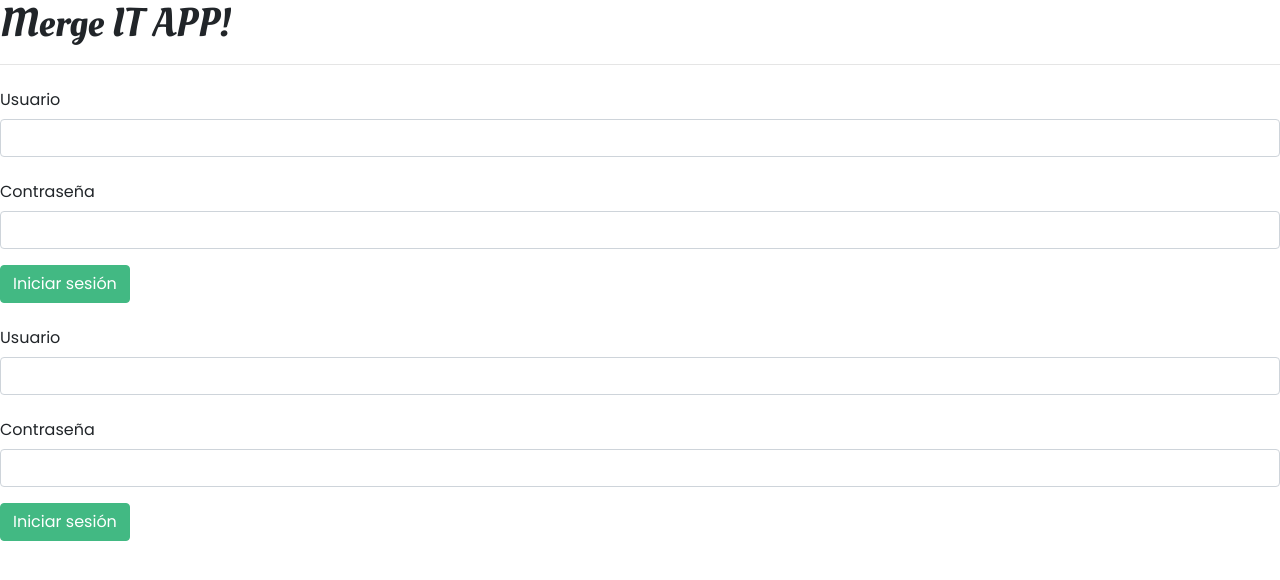
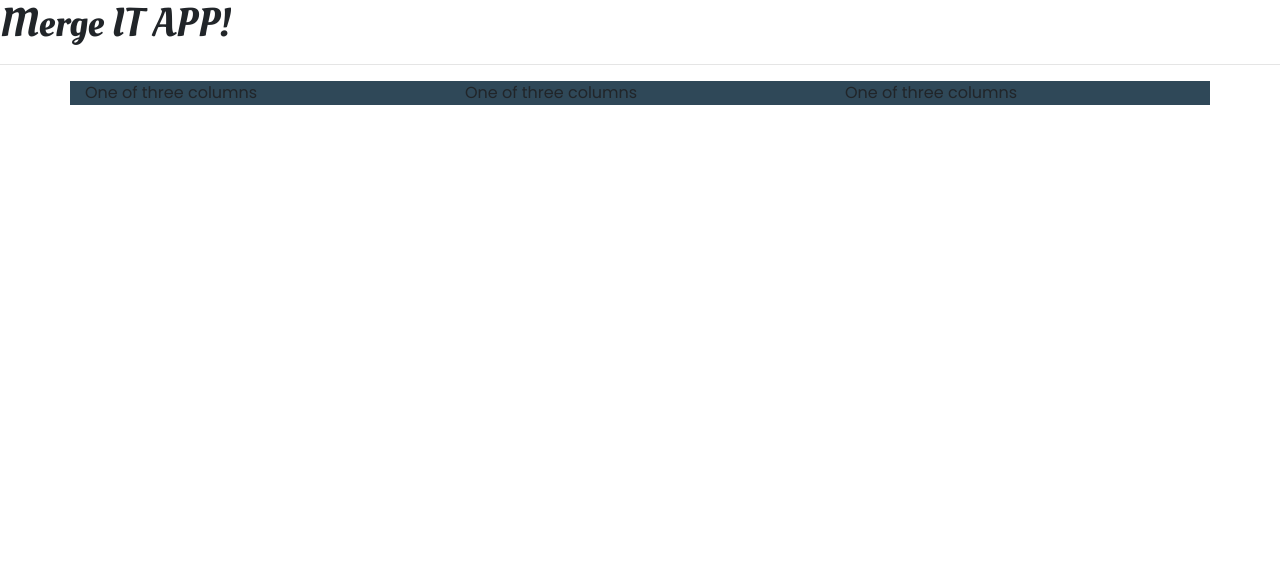
Before and after one commit to TwoDevsInc/MergeIt-FE, an Angular app: page / in a window 1280 px wide. Shown: the top 580 px of the page. Built offline with nearby package versions, Linux system fonts and the light colour scheme.

Commit message:
Arreglador bootstrap error

```diff
--- a/src/app/app.component.html
+++ b/src/app/app.component.html
@@ -2,12 +2,16 @@
 
 <hr>
 
-<div class="container"></div>
-<div class="row">
-    <div class="col-4">
-        <login></login>
+<div class="container bg-dark">
+    <div class="row">
+      <div class="col-sm">
+        One of three columns
+      </div>
+      <div class="col-sm">
+        One of three columns
+      </div>
+      <div class="col-sm">
+        One of three columns
+      </div>
     </div>
-    <div class="col-4">
-        <login></login>
-    </div>
-</div>
+  </div>
--- a/src/styles.css
+++ b/src/styles.css
@@ -1,2 +1,3 @@
 /* You can add global styles to this file, and also import other style files */
+@import "../node_modules/bootstrap/dist/css/bootstrap.css";
 @import url('./bootstrap/bootstrap_theme_twodevs.css');
```
